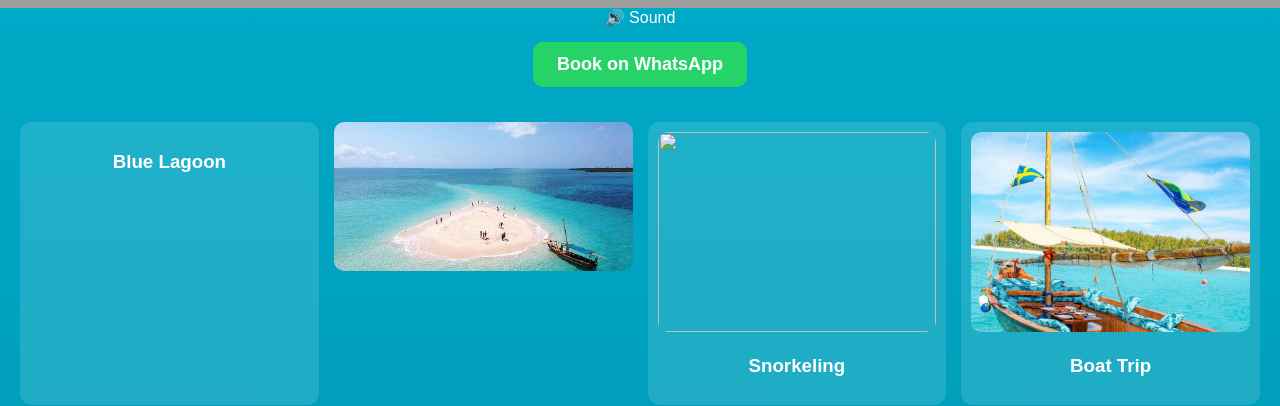
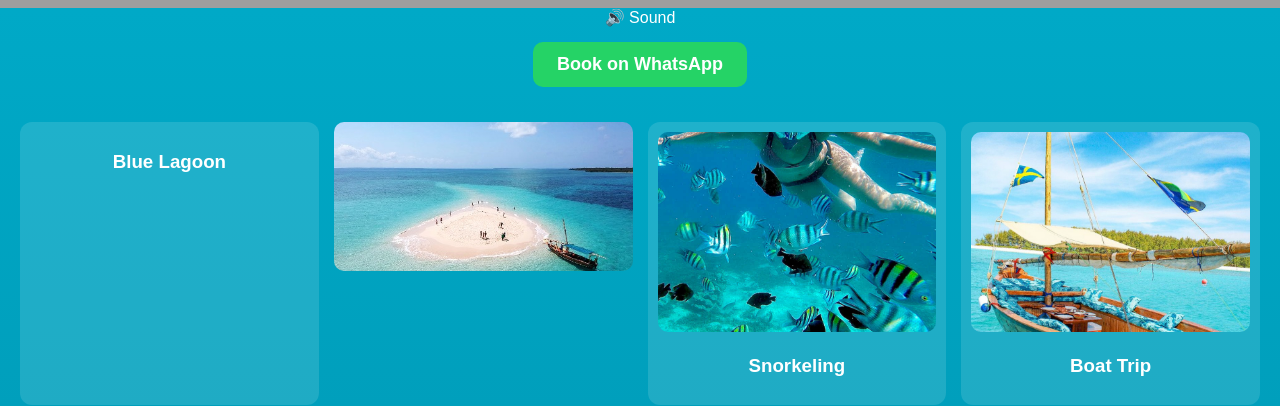
Before and after one commit to mohammedrajabu85-dot/Safari-Blue-Zanzibar, a plain HTML site: page index.html in a window 1280 px wide. Shown: the part 900-1306 px from the top of the page. Drawn offline with Linux system fonts and the light colour scheme; grey boxes are pictures that could not be loaded; files whose address does not match are found by name.

Commit message:
Update index.html

```diff
--- a/index.html
+++ b/index.html
@@ -130,7 +130,7 @@
   </div><img src="480-240-safari-blue-7.jpg" alt="Safari Blue" style="width:100%; border-radius:10px;">
 
   <div class="gallery-item">
-    <img src="media/snorkeling-on-zanzibar.jpg">
+    <img src="snorkeling-on-zanzibar.jpg" alt="Snorkeling Zanzibar" style="width:100%; border-radius:10px;">
     <h3>Snorkeling</h3>
   </div>
 
```
